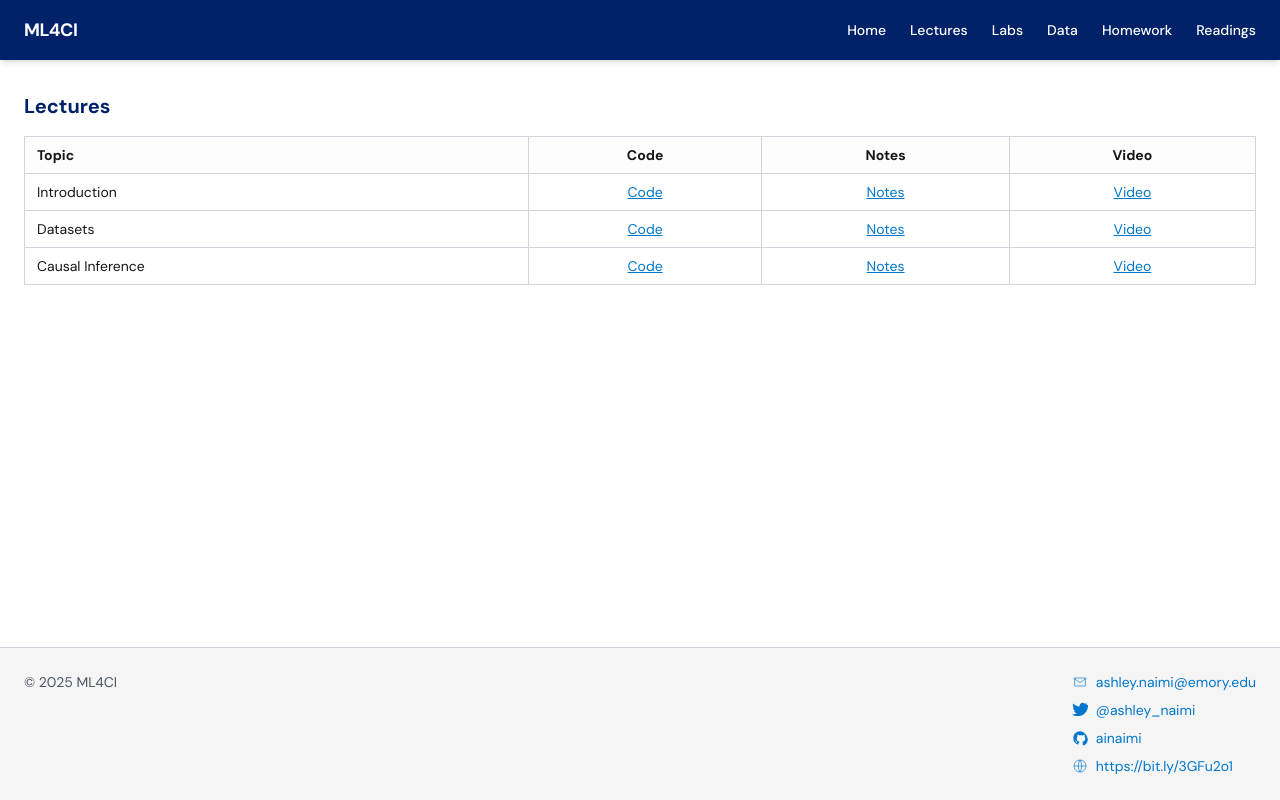
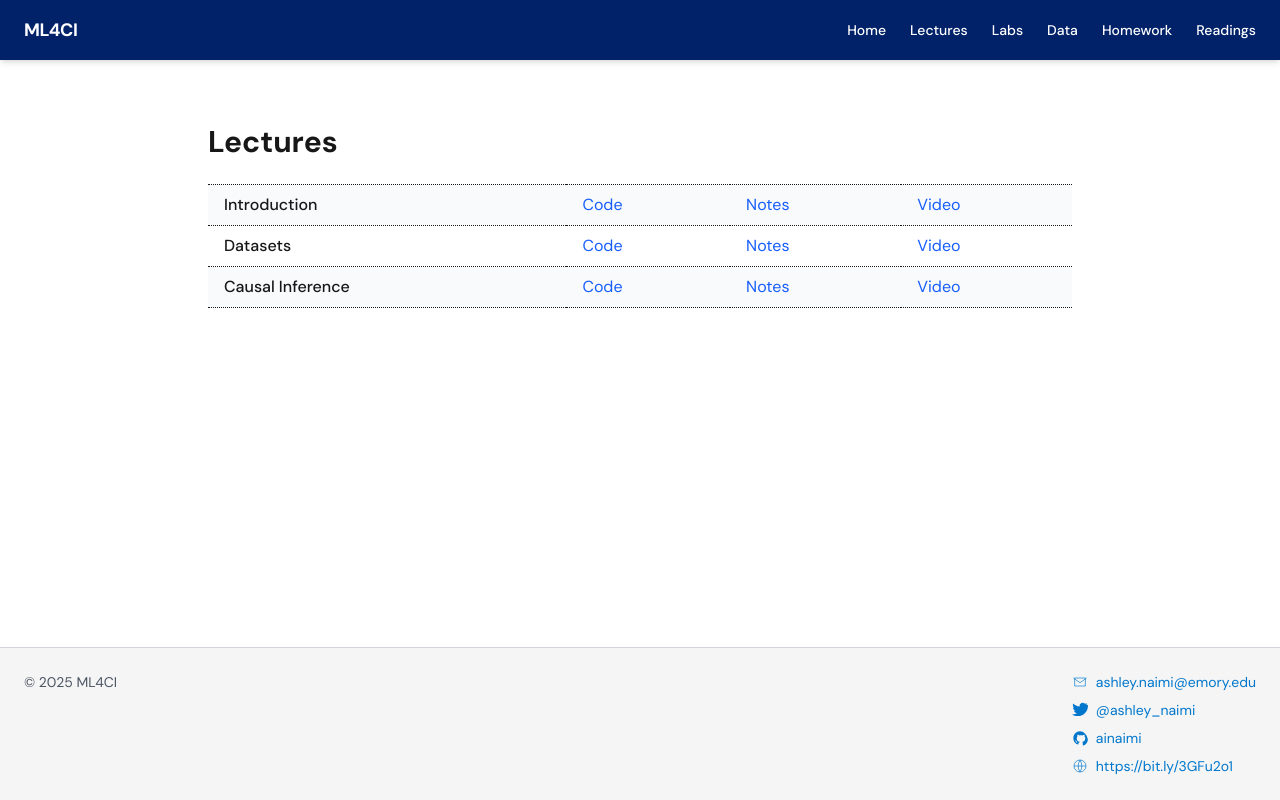
Before and after one commit to ainaimi/epid750-site, a Next.js app: page /lectures in a window 1280 px wide. Built offline with nearby package versions, Linux system fonts and the light colour scheme.

Commit message:
modified the lectures page: removed first title row added dotted lines separating each row

```diff
--- a/src/app/lectures/page.tsx
+++ b/src/app/lectures/page.tsx
@@ -1,41 +1,62 @@
-import Link from "next/link"
+// src/app/lectures/page.tsx
+import React from "react";
 
 export default function LecturesPage() {
   const lectures = [
-    { topic: "Introduction", code: "#", notes: "#", video: "#" },
-    { topic: "Datasets", code: "#", notes: "#", video: "#" },
-    { topic: "Causal Inference", code: "#", notes: "#", video: "#" },
-  ]
+    {
+      topic: "Introduction",
+      code: "#", // replace with real link
+      notes: "#",
+      video: "#",
+    },
+    {
+      topic: "Datasets",
+      code: "#",
+      notes: "#",
+      video: "#",
+    },
+    {
+      topic: "Causal Inference",
+      code: "#",
+      notes: "#",
+      video: "#",
+    },
+  ];
 
   return (
-    <div>
-      <h1 className="text-xl font-semibold text-brand-navy mb-4">Lectures</h1>
-      <table className="table-auto border-collapse border border-neutral-400 w-full text-sm">
-        <thead>
-          <tr className="bg-neutral-50">
-            <th className="border border-neutral-300 px-3 py-2 text-left">Topic</th>
-            <th className="border border-neutral-300 px-3 py-2">Code</th>
-            <th className="border border-neutral-300 px-3 py-2">Notes</th>
-            <th className="border border-neutral-300 px-3 py-2">Video</th>
-          </tr>
-        </thead>
+    <main className="mx-auto max-w-4xl px-4 py-8">
+      <h1 className="text-3xl font-bold mb-6">Lectures</h1>
+      <table className="w-full border-collapse">
         <tbody>
-          {lectures.map((lec) => (
-            <tr key={lec.topic}>
-              <td className="border border-neutral-300 px-3 py-2">{lec.topic}</td>
-              <td className="border border-neutral-300 px-3 py-2 text-center">
-                <Link href={lec.code} className="text-brand-link underline">Code</Link>
+          {lectures.map((lec, idx) => (
+            <tr
+              key={lec.topic}
+              className={`${
+                idx % 2 === 0 ? "bg-gray-50" : "bg-white"
+              } border-b border-dotted border-gray-1000 ${
+                idx === 0 ? "border-t border-dotted border-gray-1000" : ""
+              }`}
+            >
+              <td className="px-4 py-2 font-medium">{lec.topic}</td>
+              <td className="px-4 py-2">
+                <a href={lec.code} className="text-blue-600 hover:underline">
+                  Code
+                </a>
               </td>
-              <td className="border border-neutral-300 px-3 py-2 text-center">
-                <Link href={lec.notes} className="text-brand-link underline">Notes</Link>
+              <td className="px-4 py-2">
+                <a href={lec.notes} className="text-blue-600 hover:underline">
+                  Notes
+                </a>
               </td>
-              <td className="border border-neutral-300 px-3 py-2 text-center">
-                <Link href={lec.video} className="text-brand-link underline">Video</Link>
+              <td className="px-4 py-2">
+                <a href={lec.video} className="text-blue-600 hover:underline">
+                  Video
+                </a>
               </td>
             </tr>
           ))}
         </tbody>
       </table>
-    </div>
-  )
+    </main>
+  );
 }
```
